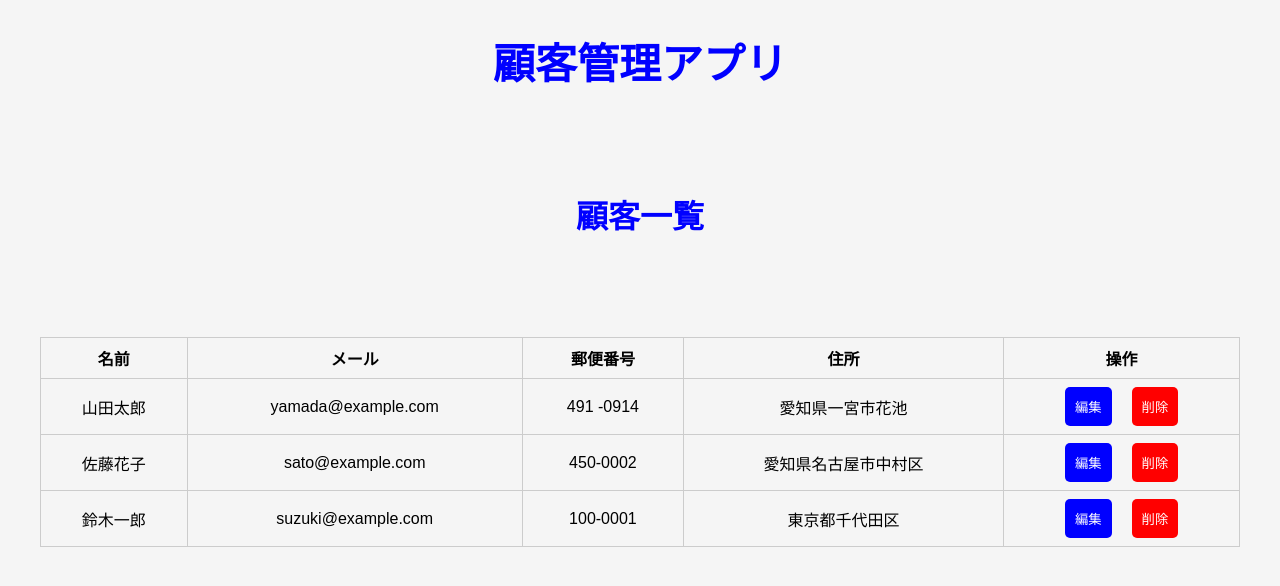
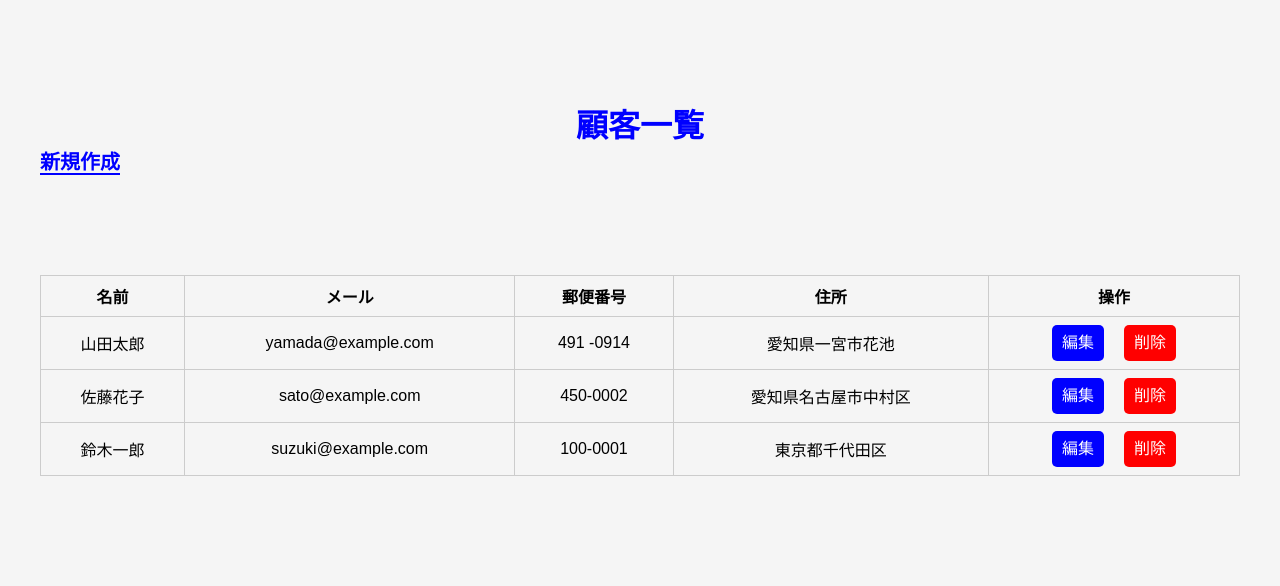
Before and after one commit to yuriko52-star/react-customer-app, a React (Vite) app: page / in a window 1280 px wide. Shown: the top 586 px of the page. Built offline with nearby package versions, Linux system fonts and the light colour scheme.

Commit message:
削除機能、React Router導入、Route

```diff
--- a/package.json
+++ b/package.json
@@ -11,7 +11,8 @@
   },
   "dependencies": {
     "react": "^19.2.7",
-    "react-dom": "^19.2.7"
+    "react-dom": "^19.2.7",
+    "react-router-dom": "^7.18.1"
   },
   "devDependencies": {
     "@eslint/js": "^10.0.1",
--- a/src/App.jsx
+++ b/src/App.jsx
@@ -1,12 +1,24 @@
-import CustomerList from "./components/CustomerList";
+import { BrowserRouter, Routes, Route } from "react-router-dom";
+import Home from "./pages/Home";
+import Create from "./pages/Create";
+import Edit from "./pages/Edit";
+
+// import CustomerList from "./components/CustomerList";
 import "./index.css";
 
 function App() {
   return (
     <>
-      <h1 className="site-title">顧客管理アプリ</h1>
+      <BrowserRouter>
+        <Routes>
+          <Route path="/" element={<Home />}></Route>
+          <Route path="/create" element={<Create />}></Route>
+          <Route path="/edit/:id" element={<Edit />}></Route>
+        </Routes>
+      </BrowserRouter>
+      {/* <h1 className="site-title">顧客管理アプリ</h1> */}
 
-      <CustomerList />
+      {/* <CustomerList /> */}
     </>
   );
 }
--- a/src/components/CustomerList.jsx
+++ b/src/components/CustomerList.jsx
@@ -1,9 +1,21 @@
 import customers from "../data/customers";
+import { useState } from "react";
+import { Link } from "react-router-dom";
 
 function CustomerList() {
+  const [customerList, setCustomerList] = useState(customers);
+
+  // 削除機能
+  const handleDelete = (id) => {
+    const newCustomers = customerList.filter((customer) => customer.id !== id);
+    setCustomerList(newCustomers);
+  };
   return (
     <div className="box">
       <h2 className="page-title">顧客一覧</h2>
+      <Link className="create-link" to="/create">
+        新規作成
+      </Link>
       <table className="table">
         <thead>
           <tr>
@@ -15,15 +27,25 @@ function CustomerList() {
           </tr>
         </thead>
         <tbody>
-          {customers.map((customer) => (
+          {customerList.map((customer) => (
             <tr key={customer.id}>
               <td>{customer.name}</td>
               <td>{customer.email}</td>
               <td>{customer.postal_code}</td>
               <td>{customer.address}</td>
               <td>
-                <button className="edit-link">編集</button>
-                <button className="delete-btn">削除</button>
+                <Link
+                  className="action-btn edit-link"
+                  to={`/edit/${customer.id}`}
+                >
+                  編集
+                </Link>
+                <button
+                  className="action-btn delete-btn"
+                  onClick={() => handleDelete(customer.id)}
+                >
+                  削除
+                </button>
               </td>
             </tr>
           ))}
@@ -32,4 +54,5 @@ function CustomerList() {
     </div>
   );
 }
+
 export default CustomerList;
--- a/src/index.css
+++ b/src/index.css
@@ -14,9 +14,6 @@ a {
   color: inherit;
 }
 
-button {
-  cursor: pointer;
-}
 .box {
   max-width: 1200px;
   margin: 100px auto;
@@ -56,18 +53,30 @@ td {
   justify-content: center;
   gap: 10px;
 }
+.create-link {
+  color: blue;
+  border-bottom: 2px solid blue;
+  font-weight: bold;
+  font-size: 20px;
+}
+.action-btn {
+  display: inline-block;
+  padding: 10px;
+  color: white;
+  cursor: pointer;
+  border-radius: 5px;
+  border: none;
+  font-size: 16px;
+  font-family: bold;
+  line-height: 1;
+  text-decoration: none;
+  box-sizing: border-box;
+}
 .edit-link {
   background-color: blue;
-  color: white;
-  padding: 10px;
-  border-radius: 5px;
-  border: none;
+
   margin-right: 20px;
 }
 .delete-btn {
   background-color: red;
-  color: white;
-  padding: 10px;
-  border-radius: 5px;
-  border: none;
 }
--- /dev/null
+++ b/src/pages/Create.jsx
@@ -0,0 +1,6 @@
+function Create() {
+    return (
+        <h2>新規登録画面</h2>
+    );
+}
+export default Create;
--- /dev/null
+++ b/src/pages/Edit.jsx
@@ -0,0 +1,4 @@
+function Edit() {
+  return <h2>編集画面</h2>;
+}
+export default Edit;
--- /dev/null
+++ b/src/pages/Home.jsx
@@ -0,0 +1,9 @@
+import CustomerList from "../components/CustomerList";
+function Home() {
+  return (
+    <>
+      <CustomerList />
+    </>
+  );
+}
+export default Home;
```
Also changed, not shown: 1 other file (tests, documents, lock files or other folders).
